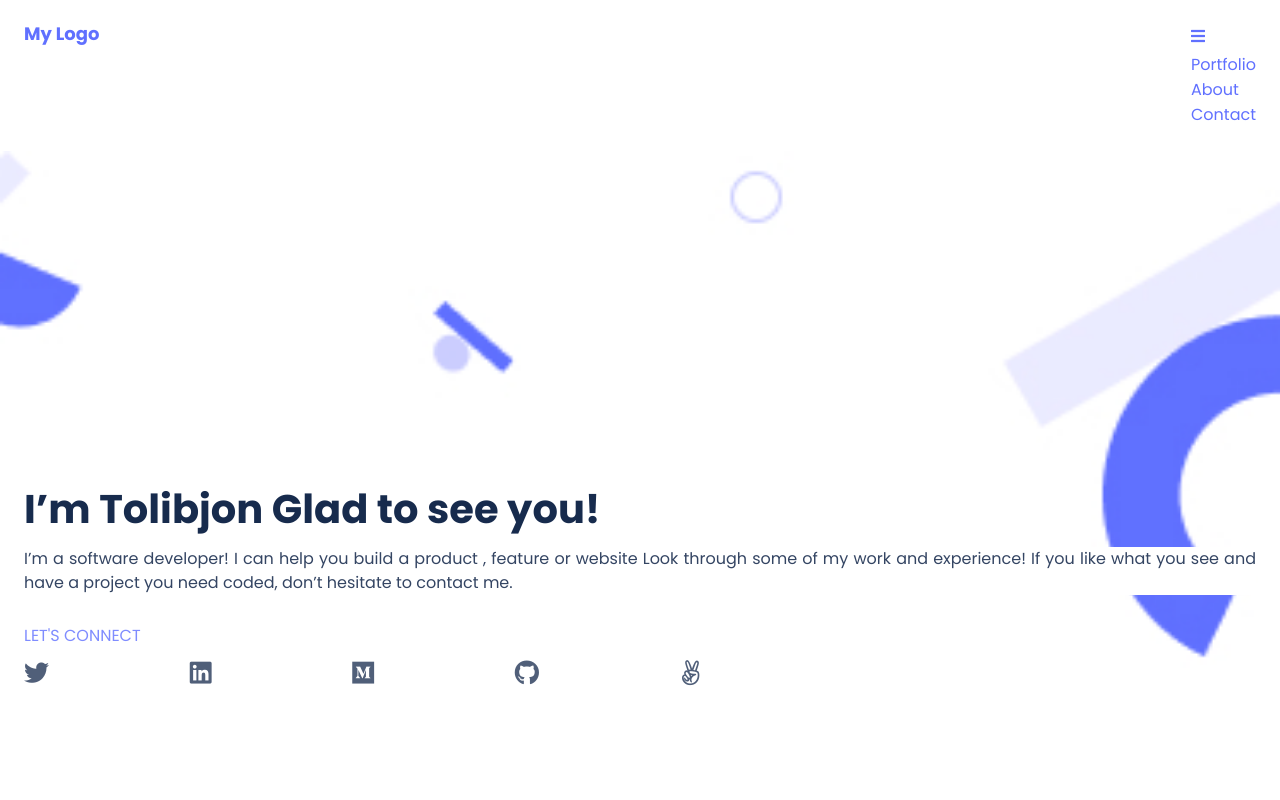
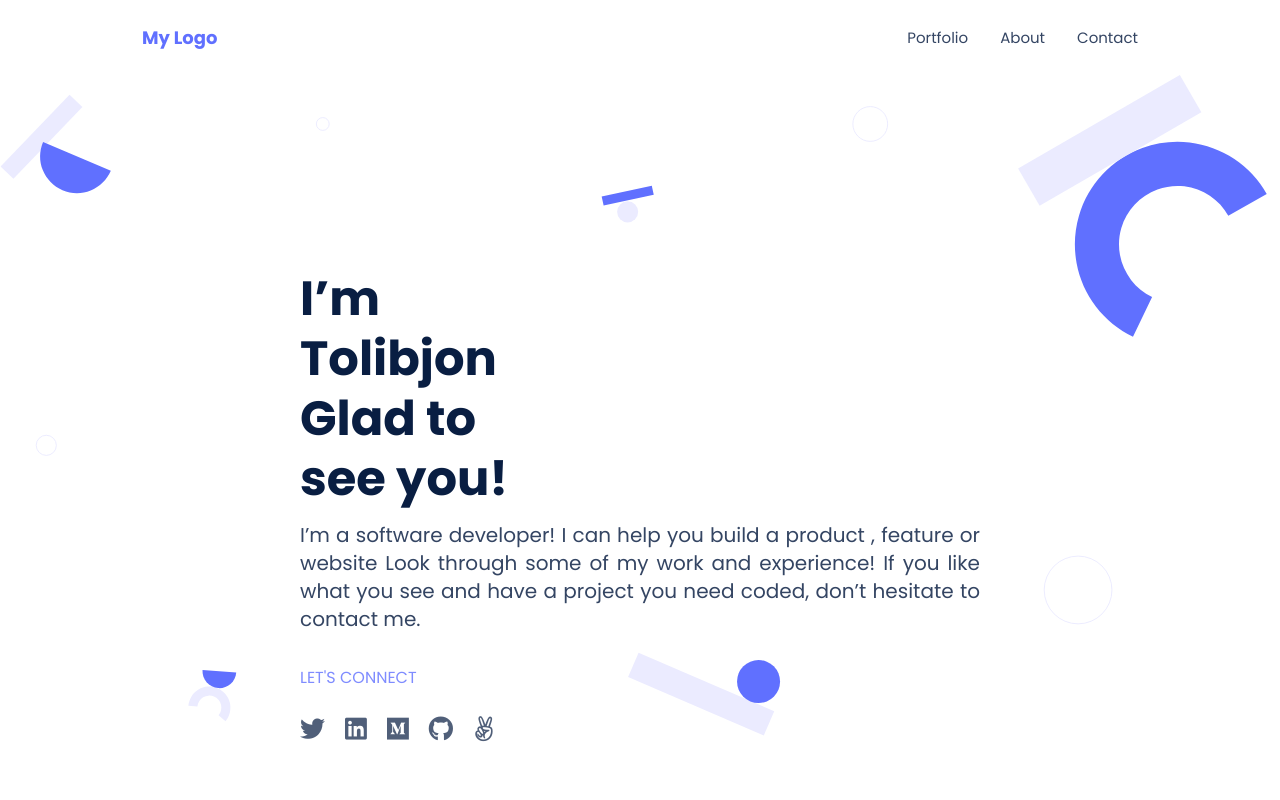
Before and after one commit to toliboff/portfolio, a website: page index.html in a window 1280 px wide. Shown: the top 800 px of the page. Drawn offline with Linux system fonts and the light colour scheme.

Commit message:
Update top menu and header section styled for desktop version

```diff
--- a/index.html
+++ b/index.html
@@ -73,7 +73,7 @@
     <section class="projects" id="portfolio">
       <ul class="project-list">
         <li class="project">
-          <img src="./img/project1.png" alt="" />
+          <img src="./img/project0.png" alt="" />
           <h2 class="project-title">Tonic</h2>
 
           <div class="stats">
--- a/style.css
+++ b/style.css
@@ -36,6 +36,10 @@ a {
   height: 24px;
   cursor: pointer;
   color: #6070ff;
+}
+
+.desktop-menu {
+  display: none;
 }
 
 .headline {
@@ -387,3 +391,79 @@ form:invalid > #submit {
   border-radius: 10px;
   color: #0d151e;
 }
+
+/* Desktop version */
+
+@media (min-width: 760px) {
+  /* Header Section */
+  .header {
+    padding: 25px 142px;
+    justify-content: space-between;
+    align-items: center;
+    background-color: #fff;
+  }
+
+  .mobile-menu {
+    display: none;
+  }
+
+  .desktop-menu {
+    display: flex;
+  }
+
+  .desktop-menu a {
+    color: #344563;
+    font-size: 15px;
+    line-height: 20px;
+    font-weight: 500;
+    margin-right: 32px;
+  }
+
+  .desktop-menu li:last-child a {
+    margin-right: 0;
+  }
+
+  /* Headline Section */
+  .headline {
+    display: flex;
+    flex-direction: column;
+    justify-content: center;
+    align-items: flex-start;
+    padding: 24px 300px;
+    padding-bottom: 25%;
+    background-color: #fff;
+    background-image: url("./img/Header-desktop.svg");
+    background-repeat: no-repeat;
+    background-size: contain;
+    border-bottom-left-radius: 7%;
+  }
+
+  h1 {
+    font-size: 48px;
+    line-height: 60px;
+    color: #091e42;
+    margin: 0;
+    margin-top: 25%;
+    padding: 0;
+    width: 38%;
+  }
+
+  .headline p {
+    font-size: 20px;
+    line-height: 28px;
+  }
+
+  .social-media {
+    list-style: none;
+    display: flex;
+    width: auto;
+    justify-content: space-between;
+    margin: 0;
+    margin-top: 14px;
+    padding: 0;
+  }
+
+  .social-media .fab {
+    margin-right: 20px;
+  }
+}
```
Also changed, not shown: img/project0.png (added).
